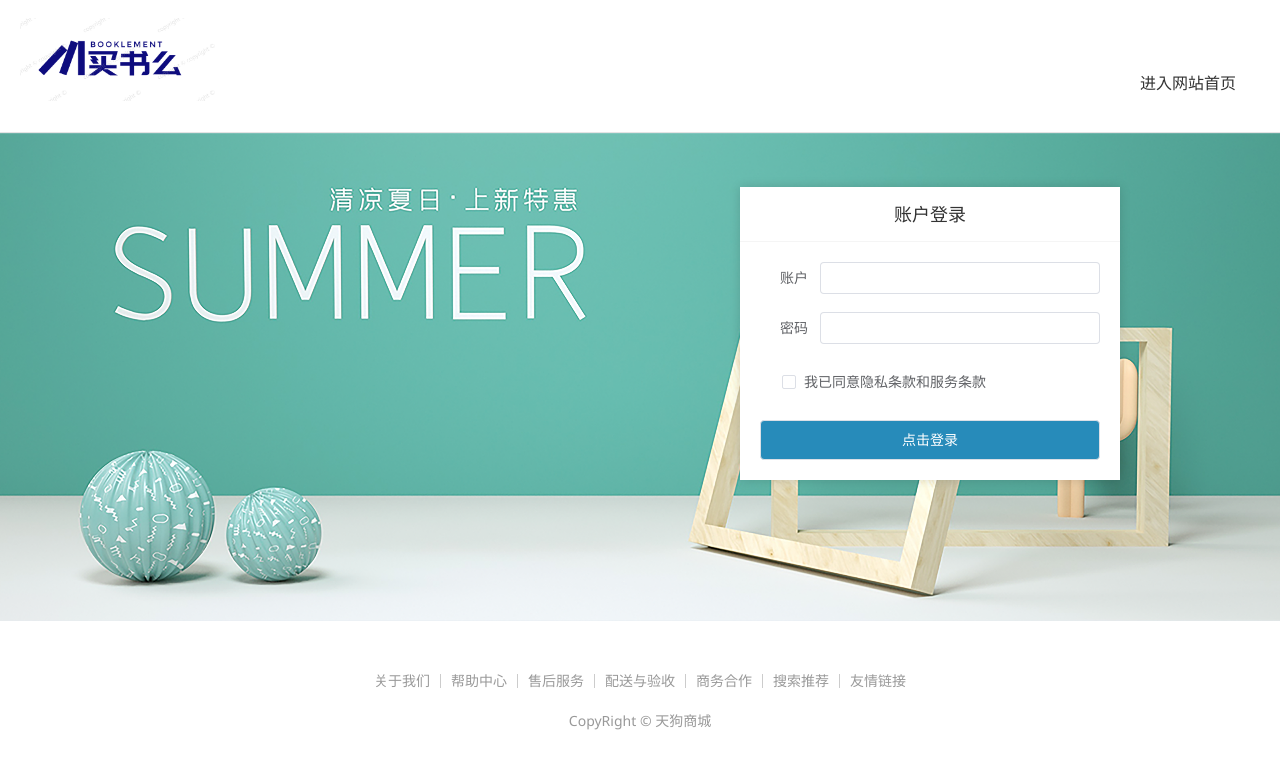
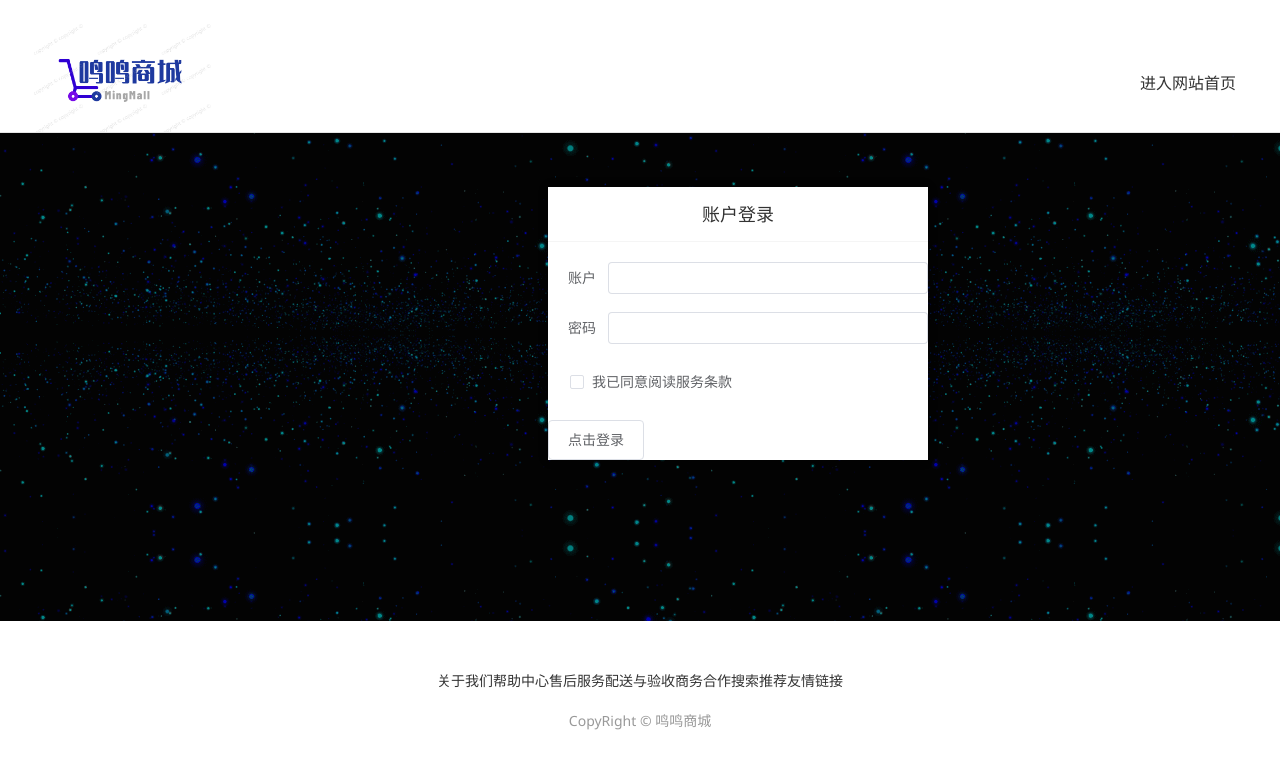
Before and after one commit to lilihako/vue3-shop, a Vue app: page /login in a window 1280 px wide. Shown: the top 768 px of the page. Built offline with nearby package versions, Linux system fonts and the light colour scheme; a small style sheet from the web is missing.

Commit message:
第九次提交，完成登录页的静态展示（还在写样式表）

```diff
--- a/src/views/Home/components/HomeBanner.vue
+++ b/src/views/Home/components/HomeBanner.vue
@@ -17,7 +17,7 @@ onMounted(()=>getBanner());
   <div class="home-banner">
     <el-carousel height="500px">
       <el-carousel-item v-for="item in bannerList" :key="item.id">
-        <img  v-img-lazy="item.imgUrl" alt="">
+        <img  v-img-lazy="item.imgUrl"  alt="">
       </el-carousel-item>
     </el-carousel>
   </div>
@@ -35,6 +35,7 @@ onMounted(()=>getBanner());
   img {
     width: 100%;
     height: 500px;
+
   }
 }
 </style>
--- a/src/views/Login/index.vue
+++ b/src/views/Login/index.vue
@@ -8,11 +8,11 @@
     <header class="login-header">
       <div class="container m-top-20">
         <h1 class="logo">
-          <RouterLink to="/">天狗商城</RouterLink>
+          <RouterLink to="/">鸣鸣商城</RouterLink>
         </h1>
         <RouterLink class="entry" to="/">
           进入网站首页
-          <i class="iconfont icon-angle-right"></i>
+          <i class="iconfont icon-angle-left"></i>
           <i class="iconfont icon-angle-right"></i>
         </RouterLink>
       </div>
@@ -24,17 +24,16 @@
         </nav>
         <div class="account-box">
           <div class="form">
-            <el-form label-position="right" label-width="60px"
-                     status-icon>
-              <el-form-item  label="账户">
+            <el-form label-position="right" label-width="60px" status-icon>
+              <el-form-item label="账户">
                 <el-input/>
               </el-form-item>
               <el-form-item label="密码">
                 <el-input/>
               </el-form-item>
               <el-form-item label-width="22px">
-                <el-checkbox  size="large">
-                  我已同意隐私条款和服务条款
+                <el-checkbox size="large">
+                  我已同意阅读服务条款
                 </el-checkbox>
               </el-form-item>
               <el-button size="large" class="subBtn">点击登录</el-button>
@@ -55,72 +54,67 @@
           <a href="javascript:;">搜索推荐</a>
           <a href="javascript:;">友情链接</a>
         </p>
-        <p>CopyRight &copy; 天狗商城</p>
+        <p>CopyRight &copy; 鸣鸣商城</p>
+
       </div>
+
     </footer>
   </div>
+
 </template>
 
-<style scoped lang='scss'>
-.login-header {
-  background: #fff;
+<style scoped lang="scss">
+.login-header{
+  background-color:#fff;
   border-bottom: 1px solid #e4e4e4;
-
-  .container {
+  .container{
     display: flex;
-    align-items: flex-end;
-    justify-content: space-between;
+    align-items:flex-end;
+    justify-content:space-between;
   }
-
-  .logo {
+  .logo{
     width: 200px;
-
-    a {
+    a{
       display: block;
-      height: 132px;
-      width: 100%;
+      height:132px;
+      width:100%;
       text-indent: -9999px;
       background: url("@/assets/images/logo.png") no-repeat center 18px / contain;
     }
   }
-
-  .sub {
+  .sub{
     flex: 1;
-    font-size: 24px;
+    font-size:24px;
     font-weight: normal;
     margin-bottom: 38px;
     margin-left: 20px;
-    color: #666;
+    color:#666;
   }
-
-  .entry {
-    width: 120px;
+  .entry{
+    width:120px;
     margin-bottom: 38px;
     font-size: 16px;
-
-    i {
+    i{
       font-size: 14px;
       color: $xtxColor;
       letter-spacing: -5px;
     }
   }
 }
+.login-section {
 
-.login-section {
-  background: url('@/assets/images/login-bg.png') no-repeat center / cover;
+  background: url("@/assets/images/R-C.gif")repeat ;
   height: 488px;
   position: relative;
-
-  .wrapper {
+  .wrapper{
     width: 380px;
     background: #fff;
     position: absolute;
-    left: 50%;
-    top: 54px;
-    transform: translate3d(100px, 0, 0);
-    box-shadow: 0 0 10px rgba(0, 0, 0, 0.15);
-
-    nav {
+    left: 35%;
+    top:54px;
+    transform: translate3d(100px,0,0);
+    box-shadow: 0 0 10px rgba(0,0,0,0.15);
+    nav{
       font-size: 14px;
       height: 55px;
       margin-bottom: 20px;
@@ -129,8 +123,7 @@
       padding: 0 40px;
       text-align: right;
       align-items: center;
-
-      a {
+      a{
         flex: 1;
         line-height: 1;
         display: inline-block;
@@ -139,152 +132,23 @@
         text-align: center;
       }
     }
+
+
   }
+
 }
-
-.login-footer {
+.login-footer{
   padding: 30px 0 50px;
   background: #fff;
+  p{
+    text-align: center;
+    color:#999;
+    padding-top:20px;
+    a{
+      line-height: 1px;
 
-  p {
-    text-align: center;
-    color: #999;
-    padding-top: 20px;
-
-    a {
-      line-height: 1;
-      padding: 0 10px;
-      color: #999;
-      display: inline-block;
-
-      ~a {
-        border-left: 1px solid #ccc;
-      }
     }
   }
 }
 
-.account-box {
-  .toggle {
-    padding: 15px 40px;
-    text-align: right;
-
-    a {
-      color: $xtxColor;
-
-      i {
-        font-size: 14px;
-      }
-    }
-  }
-
-  .form {
-    padding: 0 20px 20px 20px;
-
-    &-item {
-      margin-bottom: 28px;
-
-      .input {
-        position: relative;
-        height: 36px;
-
-        >i {
-          width: 34px;
-          height: 34px;
-          background: #cfcdcd;
-          color: #fff;
-          position: absolute;
-          left: 1px;
-          top: 1px;
-          text-align: center;
-          line-height: 34px;
-          font-size: 18px;
-        }
-
-        input {
-          padding-left: 44px;
-          border: 1px solid #cfcdcd;
-          height: 36px;
-          line-height: 36px;
-          width: 100%;
-
-          &.error {
-            border-color: $priceColor;
-          }
-
-          &.active,
-          &:focus {
-            border-color: $xtxColor;
-          }
-        }
-
-        .code {
-          position: absolute;
-          right: 1px;
-          top: 1px;
-          text-align: center;
-          line-height: 34px;
-          font-size: 14px;
-          background: #f5f5f5;
-          color: #666;
-          width: 90px;
-          height: 34px;
-          cursor: pointer;
-        }
-      }
-
-      >.error {
-        position: absolute;
-        font-size: 12px;
-        line-height: 28px;
-        color: $priceColor;
-
-        i {
-          font-size: 14px;
-          margin-right: 2px;
-        }
-      }
-    }
-
-    .agree {
-      a {
-        color: #069;
-      }
-    }
-
-    .btn {
-      display: block;
-      width: 100%;
-      height: 40px;
-      color: #fff;
-      text-align: center;
-      line-height: 40px;
-      background: $xtxColor;
-
-      &.disabled {
-        background: #cfcdcd;
-      }
-    }
-  }
-
-  .action {
-    padding: 20px 40px;
-    display: flex;
-    justify-content: space-between;
-    align-items: center;
-
-    .url {
-      a {
-        color: #999;
-        margin-left: 10px;
-      }
-    }
-  }
-}
-
-.subBtn {
-  background: $xtxColor;
-  width: 100%;
-  color: #fff;
-}
 </style>
```
Also changed, not shown: src/assets/images/R-C.gif (added), src/assets/images/logo.png.
